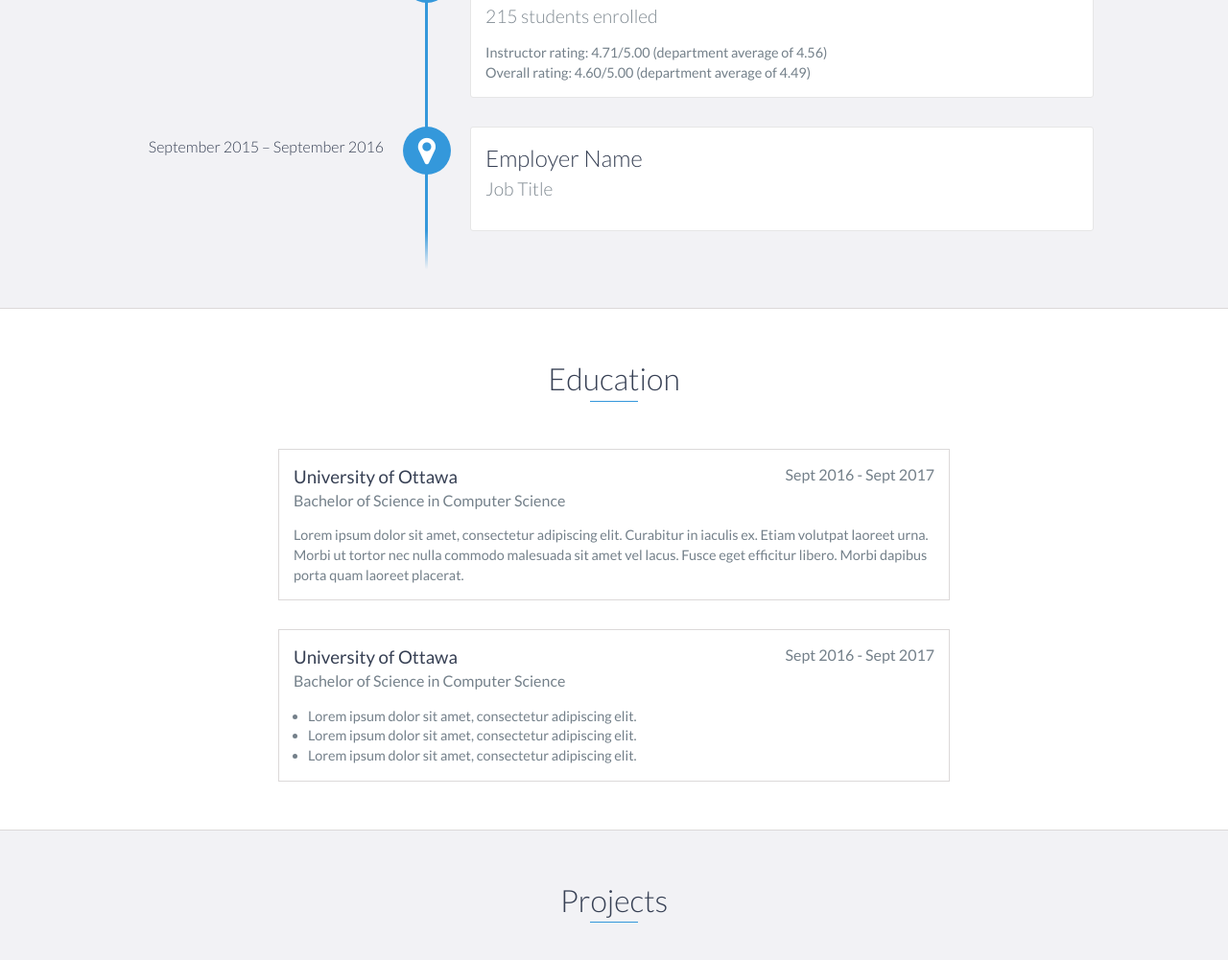
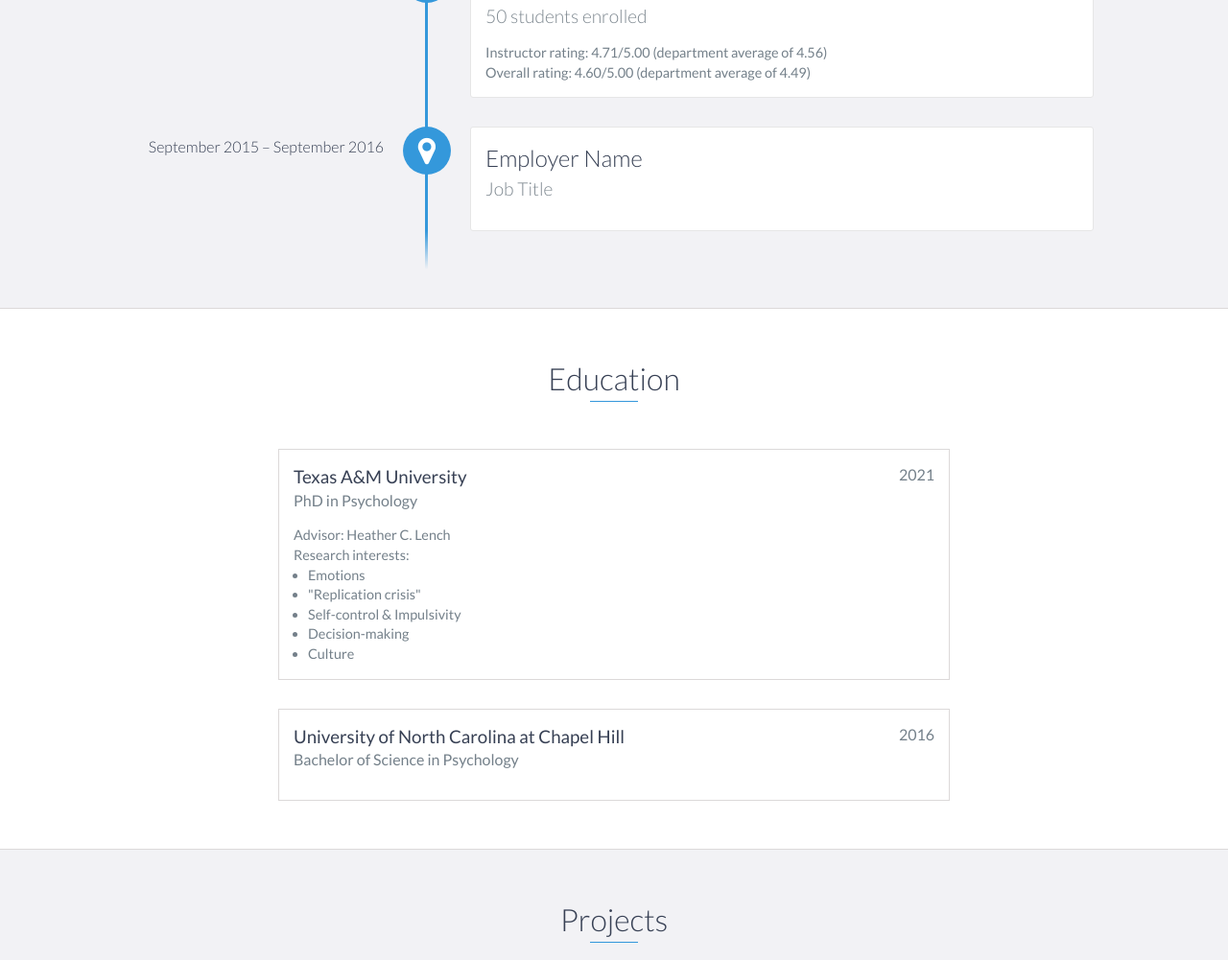
Before and after one commit to yidouwan/yidouwan.github.io, a website: page index.html in a window 1280 px wide. Shown: the part 1771-2772 px from the top of the page at 96% size. Drawn offline with nearby package versions, Linux system fonts and the light colour scheme.

Commit message:
Updated icon and eduction

```diff
--- a/index.html
+++ b/index.html
@@ -6,8 +6,8 @@
     <meta http-equiv="X-UA-Compatible" content="IE=edge">
     <meta name="viewport" content="width=device-width, initial-scale=1">
     <title>Yidou Wan</title>
-	<link rel="shortcut icon" href="favicon.ico" type="image/x-icon">
-	<link rel="icon" href="favicon.ico" type="image/x-icon">
+	<link rel="shortcut icon" href="favicon.png" type="image/png">
+	<link rel="icon" href="favicon.png" type="image/png">
     <link href="https://fonts.googleapis.com/css?family=Lato:300,400,700,900" rel="stylesheet">
     <link rel="stylesheet" href="libs/font-awesome/css/font-awesome.min.css">
     <link href="css/bootstrap.min.css" rel="stylesheet">
@@ -92,7 +92,7 @@
         <div id="experience-timeline">
             <div data-date="Fall 2019">
                 <h3>Introduction to Psychology (Psyc-107)</h3>
-                <h4>50 students enrolled</h4>
+                <h4>215 students enrolled</h4>
                 <p>
                     Instructor rating: 4.77/5.00 (department average of 4.55)
                 </p>
@@ -103,7 +103,7 @@
 
             <div data-date="Fall 2018">
                 <h3>Introduction to Psychology (Psyc-107)</h3>
-                <h4>215 students enrolled</h4>
+                <h4>50 students enrolled</h4>
                 <p>
                     Instructor rating: 4.71/5.00 (department average of 4.56)
                 </p>
@@ -126,30 +126,40 @@
     <div id="education">
         <h2 class="heading">Education</h2>
         <div class="education-block">
-            <h3>University of Ottawa</h3>
-            <span class="education-date">Sept 2016 - Sept 2017</span>
-            <h4>Bachelor of Science in Computer Science</h4>
+            <h3>Texas A&M University</h3>
+            <span class="education-date">2021</span>
+            <h4>PhD in Psychology</h4>
             <p>
-                Lorem ipsum dolor sit amet, consectetur adipiscing elit. Curabitur in iaculis ex. Etiam volutpat laoreet urna. Morbi ut tortor nec nulla commodo malesuada sit amet vel lacus. Fusce eget efficitur libero. Morbi dapibus porta quam laoreet placerat.
+                Advisor: Heather C. Lench
             </p>
+            <p>
+                Research interests:
+            </p>
+            <ul>
+                <li>
+                    Emotions
+                </li>
+                <li>
+                    "Replication crisis"
+                </li>
+                <li>
+                    Self-control & Impulsivity
+                </li>
+                <li>
+                    Decision-making
+                </li>
+                <li>
+                    Culture
+                </li>
+            </ul>
         </div>
         <!-- End .education-block -->
 
         <div class="education-block">
-            <h3>University of Ottawa</h3>
-            <span class="education-date">Sept 2016 - Sept 2017</span>
-            <h4>Bachelor of Science in Computer Science</h4>
-            <ul>
-                <li>
-                    Lorem ipsum dolor sit amet, consectetur adipiscing elit.
-                </li>
-                <li>
-                    Lorem ipsum dolor sit amet, consectetur adipiscing elit.
-                </li>
-                <li>
-                    Lorem ipsum dolor sit amet, consectetur adipiscing elit.
-                </li>
-            </ul>
+            <h3>University of North Carolina at Chapel Hill</h3>
+            <span class="education-date">2016</span>
+            <h4>Bachelor of Science in Psychology</h4>
+
         </div>
         <!-- End .education-block -->
     </div>
```
Also changed, not shown: favicon.png (added).
